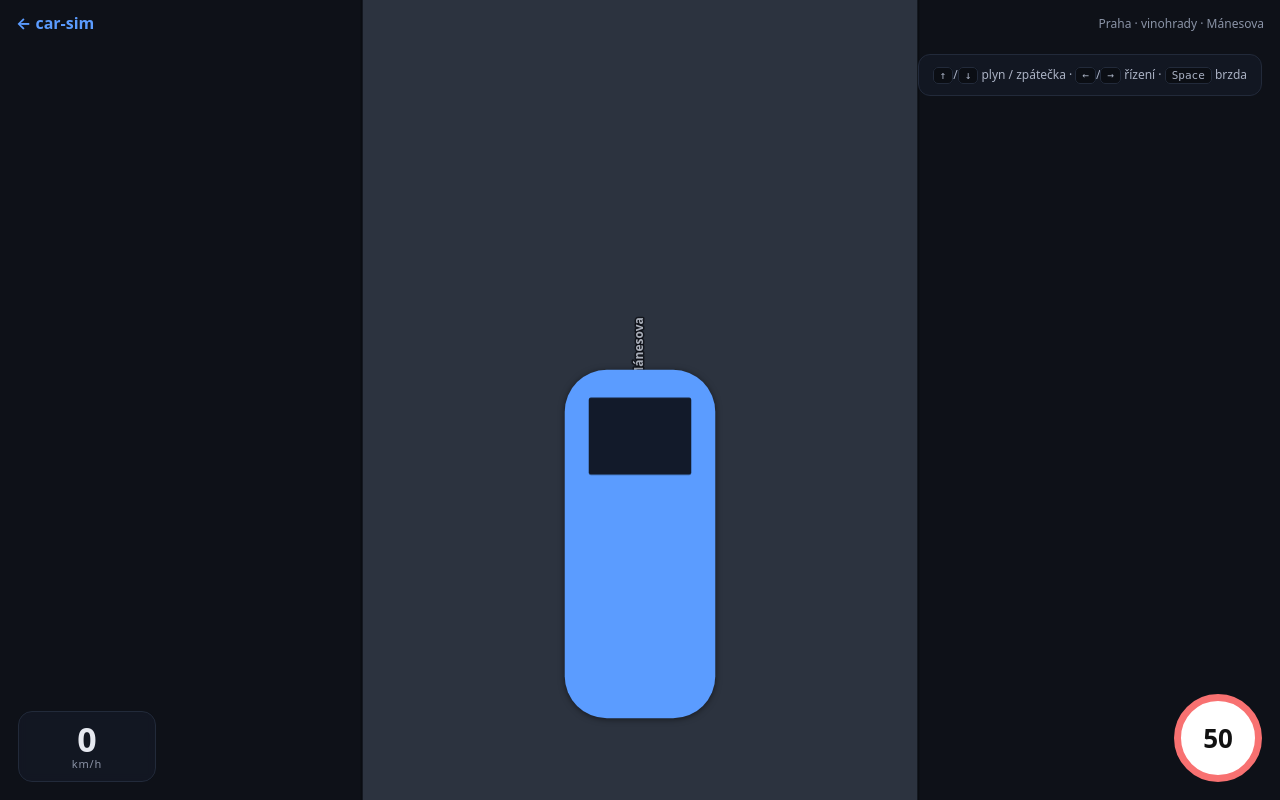
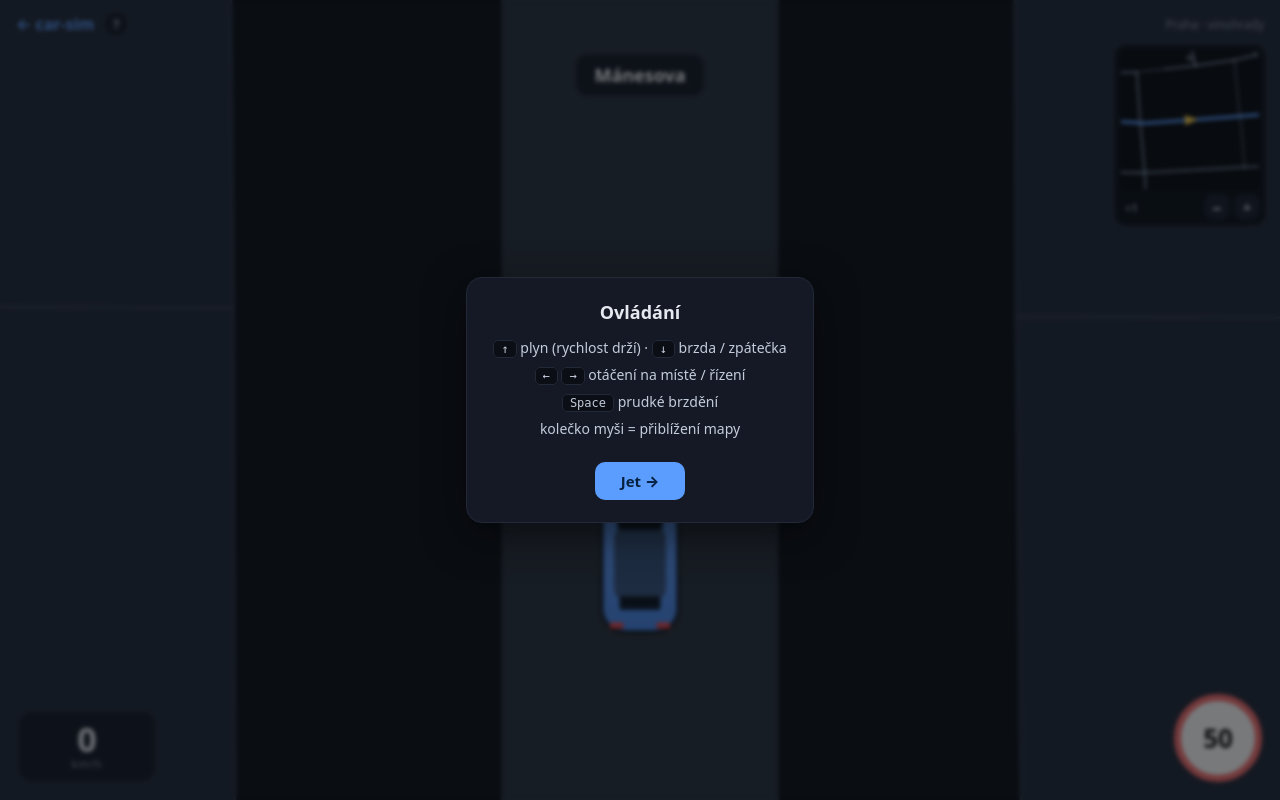
Before and after one commit to non4me/car-sim, a FastAPI app: page /drive in a window 1280 px wide. Run offline with FastAPI, Linux system fonts and the light colour scheme.

Commit message:
Iteration 2 feel/UX (msg 2676/2677): zoom-out, street labels, car sprite, help overlay, minimap
- Zoom: default pulled ~2x further out (road 15-35% of width); wheel range 0.6-4.0x so max
  zoom-in ≈ 2x the old default ('зум слишком близкий').
- Street names: current street moved into the HUD info block (white); 'Mimo vozovku' now YELLOW;
  on-road labels now show only the ADJOINING streets at intersections (not the current one).
- Car sprite: stylized top-down car — body gradient + cabin/glass + 4 wheels + head/taillights.
- Controls hint: no longer persistent — centered overlay at start + a '?' button top-left.
- Minimap: north-up overview top-right under the location label, current street highlighted, car
  arrow, with +/- zoom (+1..+3 = nearest streets out to a few blocks).

```diff
--- /dev/null
+++ b/app/static/drive/hud/minimap.js
@@ -0,0 +1,67 @@
+// North-up minimap: nearby streets around the car, 3 zoom levels (+/- buttons).
+// Level +1 ≈ the immediately adjacent streets, +3 ≈ a few blocks each way.
+const RADII = [110, 240, 430];   // world metres shown each way, for levels +1, +2, +3
+
+export function makeMinimap(canvas, plusBtn, minusBtn, levelEl) {
+  const ctx = canvas.getContext("2d");
+  let level = 0;                  // 0..2  → +1.. +3
+  const dpr = Math.min(2, window.devicePixelRatio || 1);
+  const size = canvas.clientWidth || 138;
+  canvas.width = canvas.height = Math.round(size * dpr);
+
+  const setLevel = (l) => {
+    level = Math.max(0, Math.min(RADII.length - 1, l));
+    if (levelEl) levelEl.textContent = "+" + (level + 1);
+  };
+  setLevel(0);
+  plusBtn.addEventListener("click", (e) => { e.preventDefault(); setLevel(level + 1); });
+  minusBtn.addEventListener("click", (e) => { e.preventDefault(); setLevel(level - 1); });
+
+  function draw(map, car, currentStreet) {
+    const R = RADII[level];
+    const s = (size / 2) / R;                 // px per metre
+    const cx = car.x, cy = car.y;
+    const toM = (wx, wy) => [size / 2 + (wx - cx) * s, size / 2 - (wy - cy) * s]; // north-up
+
+    ctx.setTransform(dpr, 0, 0, dpr, 0, 0);
+    ctx.clearRect(0, 0, size, size);
+    ctx.fillStyle = "#0a0d13";
+    ctx.fillRect(0, 0, size, size);
+
+    // streets within the radius (current street highlighted)
+    ctx.lineCap = "round"; ctx.lineJoin = "round";
+    for (const e of map.edges) {
+      const bb = e.bb;
+      if (bb[0] > cx + R || bb[2] < cx - R || bb[1] > cy + R || bb[3] < cy - R) continue;
+      ctx.beginPath();
+      for (let i = 0; i < e.geom.length; i++) {
+        const [X, Y] = toM(e.geom[i][0], e.geom[i][1]);
+        i ? ctx.lineTo(X, Y) : ctx.moveTo(X, Y);
+      }
+      const cur = e.name && e.name === currentStreet;
+      ctx.strokeStyle = cur ? "#5b9cff" : "rgba(150,165,190,.55)";
+      ctx.lineWidth = cur ? 3 : Math.max(1.2, e.width * s * 0.6);
+      ctx.stroke();
+    }
+
+    // car marker — a triangle pointing along the heading (north-up frame)
+    const ax = size / 2, ay = size / 2;
+    const ux = Math.cos(car.h), uy = -Math.sin(car.h);   // world heading → north-up screen dir
+    const px = -uy, py = ux;
+    ctx.beginPath();
+    ctx.moveTo(ax + ux * 8, ay + uy * 8);
+    ctx.lineTo(ax - ux * 5 + px * 5, ay - uy * 5 + py * 5);
+    ctx.lineTo(ax - ux * 5 - px * 5, ay - uy * 5 - py * 5);
+    ctx.closePath();
+    ctx.fillStyle = "#ffd24a";
+    ctx.fill();
+
+    // north tick (top edge)
+    ctx.fillStyle = "rgba(170,180,200,.7)";
+    ctx.font = "700 9px ui-sans-serif,system-ui,sans-serif";
+    ctx.textAlign = "center"; ctx.textBaseline = "top";
+    ctx.fillText("N", size / 2, 3);
+  }
+
+  return { draw };
+}
--- a/app/static/drive/main.js
+++ b/app/static/drive/main.js
@@ -6,6 +6,7 @@ import { makeInput } from "./vehicle/input.js";
 import { draw } from "./render/draw.js";
 import { evalRules } from "./rules/limits.js";
 import { makeHud } from "./hud/hud.js";
+import { makeMinimap } from "./hud/minimap.js";
 import { runLoop } from "./engine/loop.js";
 
 const ZMIN = 14, ZMAX = 150;   // absolute zoom bounds (px per metre)
@@ -25,14 +26,15 @@ function pickSpawn(map) {
   return { x: (a[0] + c[0]) / 2, y: (a[1] + c[1]) / 2, h: Math.atan2(c[1] - a[1], c[0] - a[0]) };
 }
 
-// target zoom so the current road occupies 30–70% of viewport width by its real width.
-// At speed, ease the zoom OUT for look-ahead (the 30–70% framing holds at rest); without
-// this, the close framing leaves almost no road visible ahead at 50 km/h.
+// Default framing pulled ~2× further out than the first cut (Vlad: "зум слишком близкий"):
+// the road occupies ~15–35% of viewport width by its real width. The wheel (userMul 0.6–4.0)
+// then reaches ~2× the old default at the close end. At speed the zoom eases out a touch more
+// for look-ahead.
 function autoZoom(view, roadWidth, speed = 0) {
   const t = Math.min(1, Math.max(0, (roadWidth - 3.5) / (14 - 3.5)));
-  const pct = 0.30 + t * 0.40;               // 30%..70% of viewport width by road width
+  const pct = 0.15 + t * 0.20;               // 15%..35% of viewport width by road width
   const base = (pct * view.w) / roadWidth;
-  const sf = 1 - 0.45 * Math.min(1, speed / 16);  // 1.0 at rest → 0.55 at ~58 km/h
+  const sf = 1 - 0.25 * Math.min(1, speed / 16);  // 1.0 at rest → 0.75 at ~58 km/h
   return base * sf;
 }
 
@@ -48,6 +50,12 @@ async function boot() {
   const car = new Car(sp.x, sp.y, sp.h);
   const input = makeInput();
   const hud = makeHud();
+  const minimap = makeMinimap(
+    document.getElementById("mini"),
+    document.getElementById("miniPlus"),
+    document.getElementById("miniMinus"),
+    document.getElementById("miniLevel"),
+  );
   let rules = evalRules(map, car);
   let dbg = null;
   view.zoom = autoZoom(view, rules.width, Math.abs(car.v)) * view.userMul;
@@ -56,7 +64,7 @@ async function boot() {
   canvas.addEventListener("wheel", (e) => {
     e.preventDefault();
     view.userMul *= e.deltaY < 0 ? 1.12 : 1 / 1.12;
-    view.userMul = Math.max(0.45, Math.min(3.2, view.userMul));
+    view.userMul = Math.max(0.6, Math.min(4.0, view.userMul));
   }, { passive: false });
 
   function update(dt) {
@@ -72,8 +80,9 @@ async function boot() {
     const target = Math.max(ZMIN, Math.min(ZMAX, autoZoom(view, rules.width, Math.abs(car.v)) * view.userMul));
     view.zoom += (target - view.zoom) * 0.12;   // smooth zoom transitions
     view.setCamera(car.x, car.y, car.h);         // heading-up
-    draw(ctx, view, map, car);
+    draw(ctx, view, map, car, rules);
     hud.update(rules);
+    minimap.draw(map, car, rules.street);
   }
 
   window.__drive = {
--- a/app/static/drive/render/draw.js
+++ b/app/static/drive/render/draw.js
@@ -31,7 +31,7 @@ function path(ctx, view, geom) {
   }
 }
 
-export function draw(ctx, view, map, car) {
+export function draw(ctx, view, map, car, rules) {
   const { w, h, dpr, zoom } = view;
   ctx.setTransform(dpr, 0, 0, dpr, 0, 0);
   ctx.fillStyle = BG;
@@ -78,8 +78,9 @@ export function draw(ctx, view, map, car) {
     ctx.fill();
   }
 
-  // 4) street-name labels ON the roads (subtle), one per name nearest the car
-  drawStreetLabels(ctx, view, vis);
+  // 4) street-name labels ON the connecting roads at intersections (NOT the current
+  //    street — that name lives in the HUD info block now). Shows the names of adjoining streets.
+  drawStreetLabels(ctx, view, vis, rules && rules.street);
 
   // 5) the car — always nose-up at the anchor
   drawCar(ctx, view);
@@ -111,13 +112,17 @@ function drawAreas(ctx, view, map) {
   }
 }
 
-function drawStreetLabels(ctx, view, vis) {
+// Labels for the ADJOINING streets at intersections — every visible named street EXCEPT
+// the one the car is on (that name is shown in the HUD info block). One per name, nearest
+// instance, only within range so it reads as "the cross street here is X".
+function drawStreetLabels(ctx, view, vis, currentStreet) {
   const zoom = view.zoom;
   if (zoom < 8) return;                       // too zoomed out to be legible/useful
   const cx = view.cx, cy = view.cy;           // camera centre = car, in world metres
+  const MAXD = 90 * 90;                        // only label cross streets within ~90 m
   const byName = new Map();
   for (const e of vis) {
-    if (!e.name) continue;
+    if (!e.name || e.name === currentStreet) continue;   // skip the current street
     // nearest point on this edge's polyline to the car, plus that segment's direction
     let bd = Infinity, bx = 0, by = 0, dirx = 1, diry = 0;
     for (let i = 1; i < e.geom.length; i++) {
@@ -130,6 +135,7 @@ function drawStreetLabels(ctx, view, vis) {
       const d = (px - cx) ** 2 + (py - cy) ** 2;
       if (d < bd) { bd = d; bx = px; by = py; dirx = ex; diry = ey; }
     }
+    if (bd > MAXD) continue;
     const prev = byName.get(e.name);
     if (!prev || bd < prev.bd) byName.set(e.name, { bd, bx, by, dirx, diry, name: e.name });
   }
@@ -137,42 +143,65 @@ function drawStreetLabels(ctx, view, vis) {
   ctx.textAlign = "center"; ctx.textBaseline = "middle";
   for (const L of byName.values()) {
     const [sx, sy] = view.project(L.bx, L.by);
-    // direction in screen space so text runs along the road. project() rotates by
+    // direction in screen space so text runs along the cross street. project() rotates by
     // camera rot then flips y (canvas y grows down): sdx = dx·c − dy·s, sdy = −(dx·s + dy·c).
     const a = view.rot, c = Math.cos(a), s = Math.sin(a);
-    let raw = Math.atan2(-(L.dirx * s + L.diry * c), L.dirx * c - L.diry * s);
-    // shift the label past the car's nose (sprite is drawn on top at the anchor); the
-    // car is P.length·zoom tall, so clear its half-length + margin. Bias toward screen-up.
-    let ux = Math.cos(raw), uy = Math.sin(raw);
-    if (uy > 0) { ux = -ux; uy = -uy; }
-    const off = (P.length * view.zoom) / 2 + 22;
-    const lx = sx + ux * off, ly = sy + uy * off;
-    let ang = raw;
+    let ang = Math.atan2(-(L.dirx * s + L.diry * c), L.dirx * c - L.diry * s);
     if (ang > Math.PI / 2 || ang < -Math.PI / 2) ang += Math.PI; // keep upright
     ctx.save();
-    ctx.translate(lx, ly);
+    ctx.translate(sx, sy);
     ctx.rotate(ang);
-    ctx.lineWidth = 3; ctx.strokeStyle = "rgba(10,12,17,.7)";
+    ctx.lineWidth = 3; ctx.strokeStyle = "rgba(10,12,17,.75)";
     ctx.strokeText(L.name, 0, 0);             // halo for legibility on asphalt
-    ctx.fillStyle = "rgba(228,234,246,.72)";
+    ctx.fillStyle = "rgba(210,220,236,.78)";
     ctx.fillText(L.name, 0, 0);
     ctx.restore();
   }
 }
 
+// Stylized top-down car (nose-up: forward = −y). Body + cabin/glass + wheels + lights.
 function drawCar(ctx, view) {
   const [X, Y] = view.anchor();
   const L = P.length * view.zoom, W = P.width * view.zoom;
+  const r = (x, y, w, h, rad) => roundRect(ctx, x, y, w, h, rad);
   ctx.save();
-  ctx.translate(X, Y);                        // nose-up: forward = -y (screen up)
+  ctx.translate(X, Y);
+
+  // wheels (drawn under the body, poking out at the sides)
+  const wl = L * 0.20, ww = W * 0.16, wx = W * 0.5 - ww * 0.35;
+  ctx.fillStyle = "#15181f";
+  for (const sy of [-L * 0.30, L * 0.30]) {      // front & rear axles
+    for (const sx of [-wx, wx - ww]) {           // left & right
+      r(sx, sy - wl / 2, ww, wl, ww * 0.35);
+      ctx.fill();
+    }
+  }
+
+  // body
   ctx.shadowColor = "rgba(0,0,0,.5)"; ctx.shadowBlur = 6; ctx.shadowOffsetY = 1;
-  roundRect(ctx, -W / 2, -L / 2, W, L, Math.min(L, W) * 0.28);
-  ctx.fillStyle = "#5b9cff";
-  ctx.fill();
+  const grad = ctx.createLinearGradient(0, -L / 2, 0, L / 2);
+  grad.addColorStop(0, "#6fa8ff"); grad.addColorStop(1, "#4a86e6");
+  r(-W / 2, -L / 2, W, L, Math.min(L, W) * 0.30);
+  ctx.fillStyle = grad; ctx.fill();
   ctx.shadowBlur = 0;
-  // windshield toward the front (top)
-  roundRect(ctx, -W * 0.34, -L / 2 + L * 0.08, W * 0.68, L * 0.22, 2);
-  ctx.fillStyle = "rgba(12,16,24,.85)";
-  ctx.fill();
+  // subtle body outline
+  ctx.lineWidth = Math.max(1, W * 0.04); ctx.strokeStyle = "rgba(10,14,22,.5)"; ctx.stroke();
+
+  // cabin (roof) — darker, toward the middle
+  r(-W * 0.34, -L * 0.10, W * 0.68, L * 0.42, W * 0.16);
+  ctx.fillStyle = "#39557f"; ctx.fill();
+  // windshield (front of cabin) + rear window — glass
+  ctx.fillStyle = "rgba(12,16,24,.88)";
+  r(-W * 0.30, -L * 0.10 - L * 0.085, W * 0.60, L * 0.10, 2); ctx.fill();  // windshield
+  r(-W * 0.27, L * 0.30, W * 0.54, L * 0.075, 2); ctx.fill();              // rear window
+
+  // headlights (front) & taillights (rear)
+  ctx.fillStyle = "#fff3c4";
+  r(-W * 0.42, -L / 2 + L * 0.015, W * 0.20, L * 0.05, 1.5); ctx.fill();
+  r(W * 0.22, -L / 2 + L * 0.015, W * 0.20, L * 0.05, 1.5); ctx.fill();
+  ctx.fillStyle = "#e5484d";
+  r(-W * 0.40, L / 2 - L * 0.05, W * 0.18, L * 0.035, 1.5); ctx.fill();
+  r(W * 0.22, L / 2 - L * 0.05, W * 0.18, L * 0.035, 1.5); ctx.fill();
+
   ctx.restore();
 }
--- a/app/templates/drive.html
+++ b/app/templates/drive.html
@@ -5,50 +5,115 @@
   <meta name="viewport" content="width=device-width, initial-scale=1, viewport-fit=cover">
   <title>car-sim — drive · {{ district }}</title>
   <style>
-    :root{ --panel:#141925; --line:#222a3a; --accent:#5b9cff; --bad:#f87171; --good:#34d399; }
+    :root{ --panel:#141925; --line:#222a3a; --accent:#5b9cff; --bad:#f87171; --warn:#f6c453; --good:#34d399; }
     html,body{margin:0;height:100%;background:#0b0e14;color:#e6e9f0;
       font-family:ui-sans-serif,system-ui,-apple-system,Segoe UI,Roboto,sans-serif;overflow:hidden}
     #game{display:block;width:100vw;height:100vh;touch-action:none}
     .hud{position:fixed;pointer-events:none;z-index:10}
+    button{font-family:inherit}
+
     #speedo{left:18px;bottom:18px;background:rgba(20,25,37,.82);border:1px solid var(--line);
       border-radius:14px;padding:10px 16px;min-width:104px;text-align:center;backdrop-filter:blur(4px)}
     #speedo .v{font-size:34px;font-weight:800;line-height:1}
     #speedo.over .v{color:var(--bad)}
     #speedo .u{font-size:11px;color:#8a93a6;letter-spacing:.08em}
+
     #limit{right:18px;bottom:18px;width:74px;height:74px;border-radius:50%;background:#fff;
       border:7px solid var(--bad);display:flex;align-items:center;justify-content:center}
     #limit span{color:#111;font-size:26px;font-weight:800}
     #limit.none{opacity:.35}
+
+    /* info block — current street name (white), or a coloured warning */
     #warn{left:50%;top:54px;transform:translateX(-50%);text-align:center;font-weight:800;
       font-size:18px;background:rgba(20,25,37,.9);border:1px solid var(--line);border-radius:12px;
-      padding:10px 18px;display:none;max-width:80vw}
-    #warn.show{display:block}
+      padding:8px 18px;max-width:70vw;color:#fff;white-space:nowrap;overflow:hidden;text-overflow:ellipsis}
+    #warn.warnY{color:var(--warn);border-color:var(--warn)}
     #warn.bad{color:var(--bad);border-color:var(--bad)}
+
     #topbar{left:0;top:0;right:0;display:flex;justify-content:space-between;align-items:center;
       padding:12px 16px;pointer-events:auto}
+    #topbar .tb-left{display:flex;align-items:center;gap:10px}
     #topbar a{color:var(--accent);text-decoration:none;font-weight:700}
     #topbar .meta{font-size:12px;color:#8a93a6}
-    #help{right:18px;top:54px;background:rgba(20,25,37,.82);border:1px solid var(--line);
-      border-radius:12px;padding:10px 14px;font-size:12px;color:#aab2c4;line-height:1.6}
-    kbd{background:#0b0e14;border:1px solid var(--line);border-radius:5px;padding:1px 6px;font-size:11px}
+    #helpBtn{pointer-events:auto;cursor:pointer;width:24px;height:24px;border-radius:50%;
+      background:rgba(20,25,37,.85);border:1px solid var(--line);color:#aab2c4;font-weight:800;
+      font-size:13px;line-height:1;display:flex;align-items:center;justify-content:center}
+    #helpBtn:hover{color:#fff;border-color:var(--accent)}
+
+    /* minimap — top right, under the location label */
+    #minimap{right:14px;top:44px;pointer-events:auto;background:rgba(12,16,24,.9);
+      border:1px solid var(--line);border-radius:12px;padding:6px}
+    #minimap canvas{display:block;width:138px;height:138px;border-radius:8px;background:#0a0d13}
+    .mini-bar{display:flex;align-items:center;justify-content:space-between;margin-top:6px}
+    .mini-bar .lvl{font-size:11px;color:#8a93a6;font-weight:700;padding-left:4px}
+    .mini-z{display:flex;gap:6px}
+    .mini-z button{cursor:pointer;width:24px;height:24px;border-radius:7px;background:rgba(28,34,48,.95);
+      border:1px solid var(--line);color:#cdd5e6;font-size:15px;font-weight:800;line-height:1;
+      display:flex;align-items:center;justify-content:center}
+    .mini-z button:hover{color:#fff;border-color:var(--accent)}
+
+    /* controls overlay — shown at start and on '?' */
+    #helpOverlay{position:fixed;inset:0;z-index:30;display:flex;align-items:center;justify-content:center;
+      background:rgba(8,11,16,.55);backdrop-filter:blur(2px)}
+    #helpOverlay.hidden{display:none}
+    #helpCard{pointer-events:auto;background:var(--panel);border:1px solid var(--line);border-radius:16px;
+      padding:22px 26px;max-width:430px;text-align:center;box-shadow:0 12px 40px rgba(0,0,0,.5)}
+    #helpCard h2{margin:0 0 14px;font-size:18px}
+    #helpCard .krow{margin:8px 0;color:#c4ccdc;font-size:14px}
+    #helpCard button{margin-top:16px;cursor:pointer;background:var(--accent);border:none;color:#06203f;
+      font-weight:800;font-size:15px;padding:9px 26px;border-radius:10px}
+    kbd{background:#0b0e14;border:1px solid var(--line);border-radius:5px;padding:1px 7px;font-size:12px}
   </style>
 </head>
 <body>
   <canvas id="game"></canvas>
 
   <div class="hud" id="topbar">
-    <a href="/">← car-sim</a>
-    <div class="meta">Praha · {{ district }} · <span id="street">—</span></div>
+    <div class="tb-left">
+      <a href="/">← car-sim</a>
+      <button id="helpBtn" title="Ovládání">?</button>
+    </div>
+    <div class="meta">Praha · {{ district }}</div>
   </div>
-  <div class="hud" id="help">
-    <div><kbd>↑</kbd>/<kbd>↓</kbd> plyn / zpátečka · <kbd>←</kbd>/<kbd>→</kbd> řízení · <kbd>Space</kbd> brzda</div>
+
+  <div class="hud" id="minimap">
+    <canvas id="mini" width="138" height="138"></canvas>
+    <div class="mini-bar">
+      <span class="lvl" id="miniLevel">+1</span>
+      <span class="mini-z">
+        <button id="miniMinus" title="Oddálit">−</button>
+        <button id="miniPlus" title="Přiblížit">+</button>
+      </span>
+    </div>
   </div>
-  <div class="hud" id="warn"></div>
+
+  <div class="hud" id="warn">—</div>
   <div class="hud" id="speedo"><div class="v" id="speed">0</div><div class="u">km/h</div></div>
   <div class="hud none" id="limit"><span id="limitval">—</span></div>
 
+  <div id="helpOverlay">
+    <div id="helpCard">
+      <h2>Ovládání</h2>
+      <div class="krow"><kbd>↑</kbd> plyn (rychlost drží) · <kbd>↓</kbd> brzda / zpátečka</div>
+      <div class="krow"><kbd>←</kbd> <kbd>→</kbd> otáčení na místě / řízení</div>
+      <div class="krow"><kbd>Space</kbd> prudké brzdění</div>
+      <div class="krow">kolečko myši = přiblížení mapy</div>
+      <button id="helpClose">Jet →</button>
+    </div>
+  </div>
+
   <script>
     window.CARSIM = { dataBase: "{{ data_base }}", district: "{{ district }}" };
+    (function () {
+      const ov = document.getElementById("helpOverlay");
+      const close = () => ov.classList.add("hidden");
+      const open = () => ov.classList.remove("hidden");
+      document.getElementById("helpBtn").addEventListener("click", (e) => { e.preventDefault(); open(); });
+      document.getElementById("helpClose").addEventListener("click", (e) => { e.preventDefault(); close(); });
+      ov.addEventListener("click", (e) => { if (e.target === ov) close(); });
+      window.addEventListener("keydown", (e) => { if (e.key === "Escape") close(); });
+      // shown by default at start; user dismisses with "Jet"
+    })();
   </script>
   <script type="module" src="{{ asset_base }}/drive/main.js"></script>
 </body>
```
Also changed, not shown: app/static/drive/hud/hud.js (+11 -15 lines).
